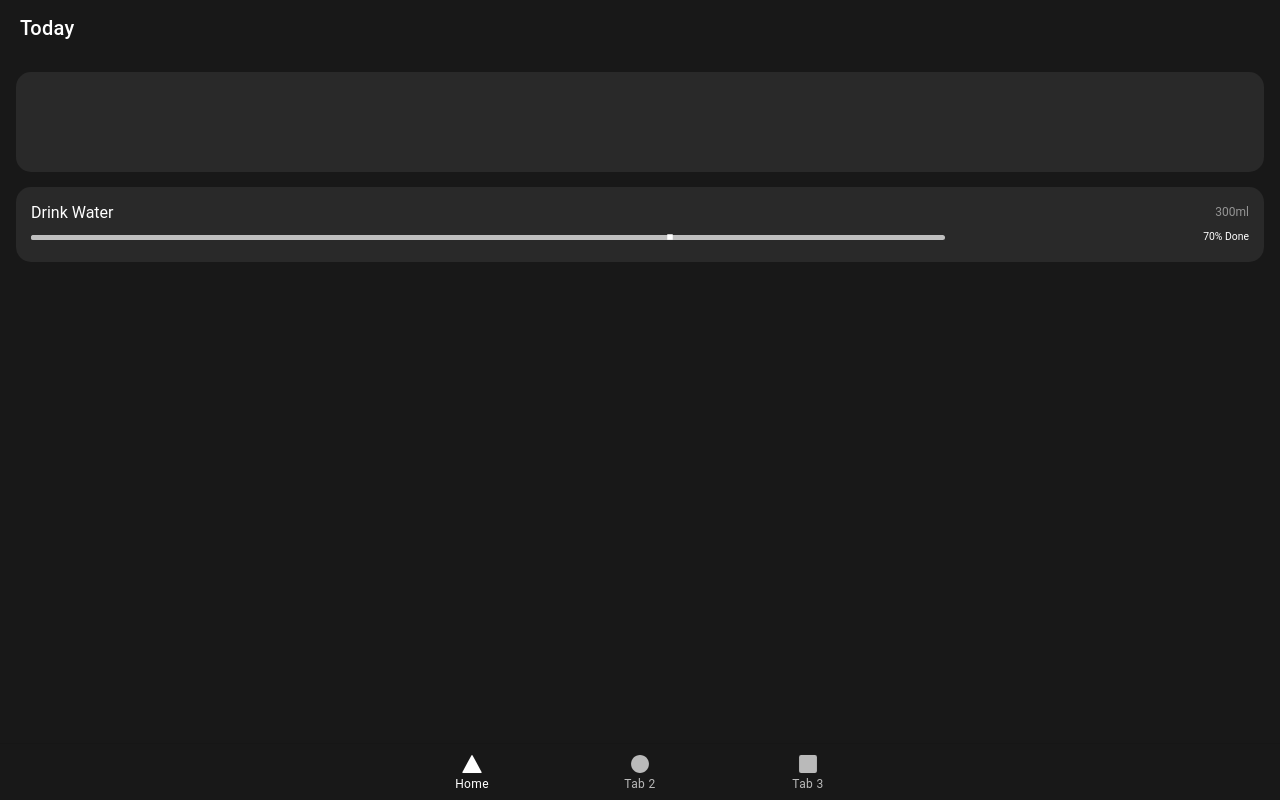
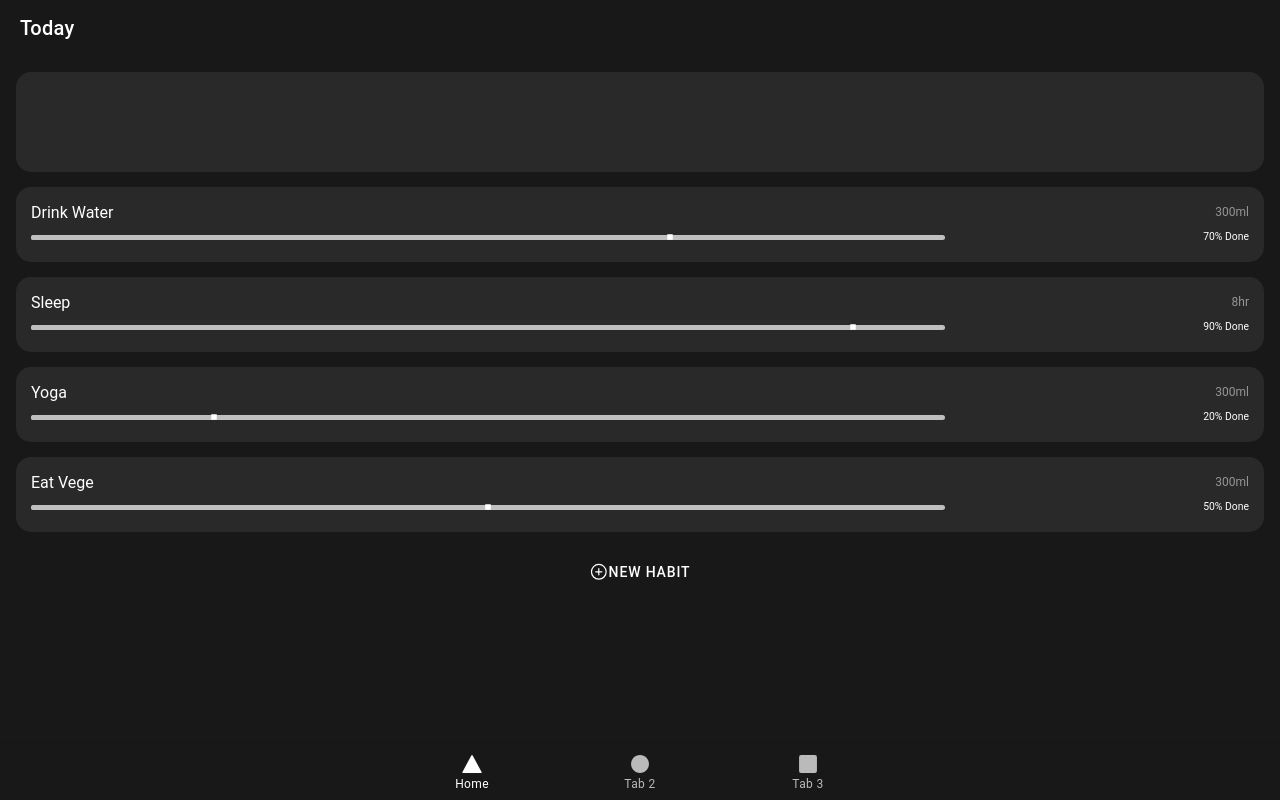
Before and after one commit to AustineA/ion-habit, a React (Create React App) app: page /home in a window 1280 px wide. Built offline with nearby package versions, Linux system fonts and the light colour scheme.

Commit message:
Details init

```diff
--- a/package.json
+++ b/package.json
@@ -19,7 +19,7 @@
     "react": "^18.2.0",
     "react-dom": "^18.2.0",
     "react-router": "^5.2.0",
-    "react-router-dom": "^5.2.0",
+    "react-router-dom": "^5.3.3",
     "react-scripts": "^5.0.0",
     "styled-components": "^5.3.5",
     "typescript": "^4.1.3",
--- a/src/App.tsx
+++ b/src/App.tsx
@@ -14,6 +14,7 @@ import { ellipse, square, triangle } from "ionicons/icons";
 import Tab2 from "./pages/Tab2";
 import Tab3 from "./pages/Tab3";
 import Home from "./pages/home";
+import Details from "./pages/details";
 
 /* Core CSS required for Ionic components to work properly */
 import "@ionic/react/css/core.css";
@@ -41,6 +42,7 @@ setupIonicReact();
 const App: React.FC = () => (
   <IonApp>
     <IonReactRouter>
+      <Route exact path="/details/:id" component={Details} />
       <IonTabs>
         <IonRouterOutlet>
           <Route exact path="/home">
--- a/src/components/HabitList.tsx
+++ b/src/components/HabitList.tsx
@@ -1,12 +1,16 @@
 import { IonLabel, IonRange } from "@ionic/react";
-import { useState } from "react";
+import { useHistory } from "react-router";
 import styled from "styled-components";
 
-const HabitList = ({ title, unit, percentageDone }: any) => {
-  const [bgColor, setBg] = useState("#36C2E3");
+const HabitList = ({ title, unit, percentageDone, bgColor, id }: any) => {
+  const history = useHistory();
 
   return (
-    <List>
+    <List
+      onClick={() => {
+        history.push(`/details/${id}`);
+      }}
+    >
       <div>
         <div className="habit-title-holder">
           <IonLabel>{title}</IonLabel>
@@ -38,6 +42,7 @@ const List = styled.section`
   justify-content: center;
   align-items: center;
   padding: 0.938rem;
+  margin-bottom: 0.938rem;
 
   & > div {
     height: 100%;
--- /dev/null
+++ b/src/pages/details.tsx
@@ -0,0 +1,5 @@
+const Details = ({ match }: any) => {
+  return <h1>Hello {match?.params.id}</h1>;
+};
+
+export default Details;
--- a/src/pages/home.tsx
+++ b/src/pages/home.tsx
@@ -1,13 +1,17 @@
 import {
+  IonButton,
+  IonButtons,
   IonContent,
   IonHeader,
-  IonLabel,
+  IonIcon,
   IonPage,
   IonTitle,
   IonToolbar,
 } from "@ionic/react";
 import styled from "styled-components";
 import HabitList from "../components/HabitList";
+import { habits } from "../services/data";
+import { ellipse, square, triangle, addCircleOutline } from "ionicons/icons";
 
 const Home = () => {
   return (
@@ -19,7 +23,23 @@ const Home = () => {
       </IonHeader>
       <IonContent className="ion-padding" color="bg">
         <section className="date-time-holder"></section>
-        <HabitList title="Drink Water" unit="300ml" percentageDone={70} />
+
+        {habits.map((habit) => (
+          <HabitList
+            title={habit.title}
+            unit={habit.unit}
+            percentageDone={habit.percentageDone}
+            bgColor={habit.color}
+            key={habit.id}
+            id={habit.id}
+          />
+        ))}
+
+        <Buttons>
+          <IonButton>
+            <IonIcon icon={addCircleOutline}></IonIcon> New Habit
+          </IonButton>
+        </Buttons>
       </IonContent>
     </PageHome>
   );
@@ -35,3 +55,9 @@ const PageHome = styled(IonPage)`
     border-radius: 0.938rem;
   }
 `;
+
+const Buttons = styled(IonButtons)`
+  margin-top: 1.5rem;
+  text-align: center;
+  display: block;
+`;
--- /dev/null
+++ b/src/services/data.js
@@ -0,0 +1,32 @@
+const habits = [
+  {
+    id: 1,
+    title: "Drink Water",
+    unit: "300ml",
+    percentageDone: 70,
+    color: "#36C2E3",
+  },
+  {
+    id: 2,
+    title: "Sleep",
+    unit: "8hr",
+    percentageDone: 90,
+    color: "#AA76FF",
+  },
+  {
+    id: 3,
+    title: "Yoga",
+    unit: "300ml",
+    percentageDone: 20,
+    color: "#F2A9AD",
+  },
+  {
+    id: 4,
+    title: "Eat Vege",
+    unit: "300ml",
+    percentageDone: 50,
+    color: "#83AE7C",
+  },
+];
+
+export { habits };
```
Also changed, not shown: 1 other file (tests, documents, lock files or other folders).
